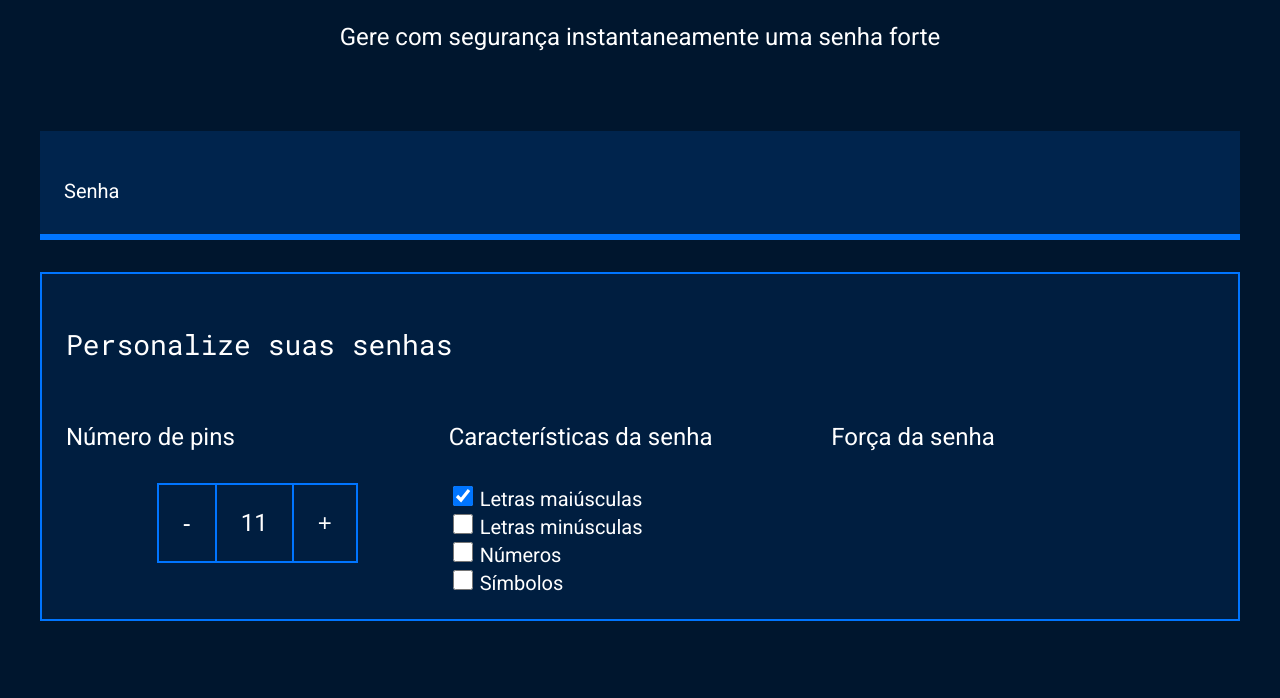
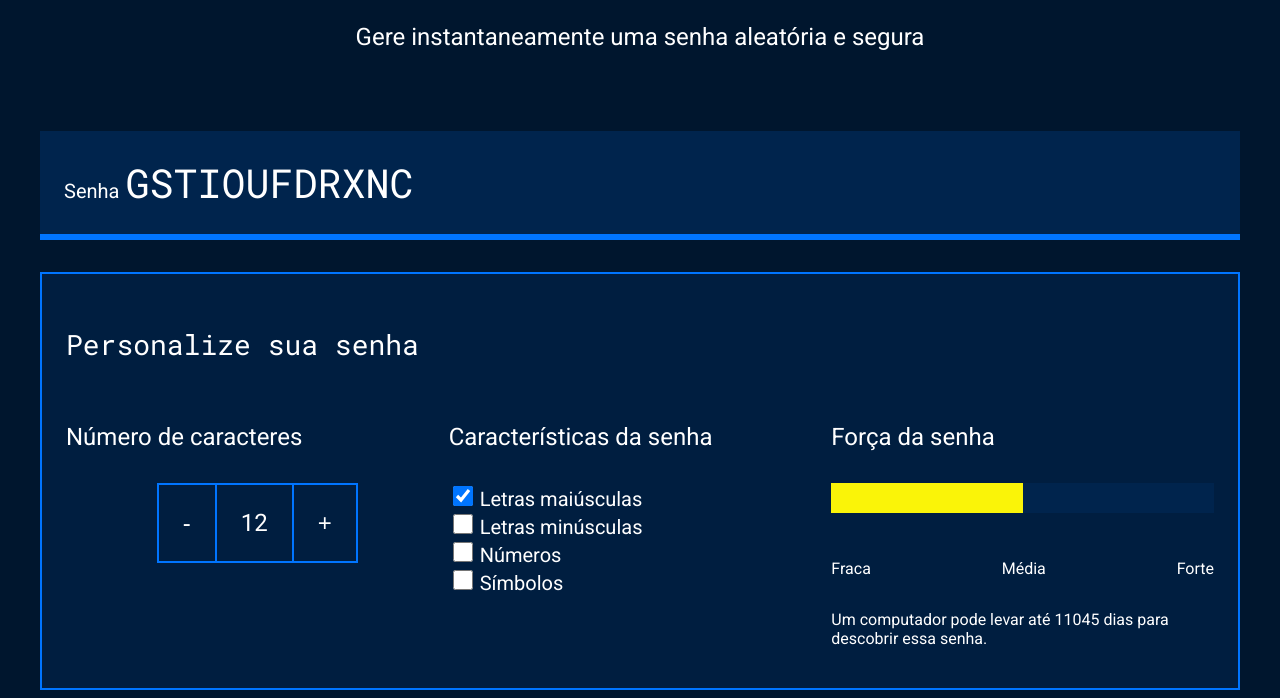
Before and after one commit to mayrafer/seguran-a-digital, a plain HTML site: page index.html in a window 1280 px wide. Shown: the part 172-870 px from the top of the page. Before the commit the page ends 801 px from the top, so only its background shows below. Drawn offline with Linux system fonts and the light colour scheme.

Commit message:
mudança

```diff
--- a/index.html
+++ b/index.html
@@ -13,20 +13,20 @@
         <div class="conteudo-titulo">
             <img src="unlock.svg" alt="cadeado fechado">
             <h2 class="titulo-principal">Gerador de senhas</h2>
-            <h3 class="titulo-secundario">Gere com segurança instantaneamente uma senha forte</h3>
+            <h3 class="titulo-secundario">Gere instantaneamente uma senha aleatória e segura</h3>
         </div>
         <div class="conteudo-senha">
             <label for="senha">Senha</label>
-            <input name="senha" type="text" id="campo-senha">
+            <input name="senha" type="text" id="campo-senha" readonly>
         </div>
         <div class="parametro">
-            <h3 class="parametro-titulo">Personalize suas senhas</h3>
+            <h3 class="parametro-titulo">Personalize sua senha</h3>
             <div class="parametro-coluna__senha">
                 <div class="parametro-senha">
-                    <h4 class="parametro-senha__titulo">Número de pins</h4>
+                    <h4 class="parametro-senha__titulo">Número de caracteres</h4>
                     <div class="parametro-senha-botoes">
                         <button class="parametro-senha__botao">-</button>
-                        <p class="parametro-senha__texto">11</p>
+                        <p class="parametro-senha__texto">12</p>
                         <button class="parametro-senha__botao">+</button>
                     </div>
                 </div>
@@ -48,14 +48,22 @@
                         <input name="simbolo" type="checkbox" class="checkbox">
                         <label for="simbolo">Símbolos</label>
                     </div>
-
                 </div>
                 <div class="parametro-senha">
                     <h4 class="parametro-senha__titulo">Força da senha</h4>
+                    <div class="barra"></div>
+                    <div class="forca fraca"></div>
+                    <div class="parametro-senha-textos">
+                        <p>Fraca</p>
+                        <p>Média</p>
+                        <p>Forte</p>
+                    </div>
+                    <p class="entropia"></p>
                 </div>
             </div>
         </div>
     </section>
+    <script src="main.js"></script>
 </body>
 
 </html>
--- /dev/null
+++ b/main.js
@@ -0,0 +1,77 @@
+const numeroSenha = document.querySelector('.parametro-senha__texto');
+let tamanhoSenha = 12;
+numeroSenha.textContent = tamanhoSenha;
+const letrasMaiusculas = 'ABCDEFGHIJKLMNOPQRSTUVXYWZ';
+const letrasMinusculas = 'abcdefghijklmnopqrstuvxywz';
+const numeros = '0123456789';
+const simbolos = '!@%*?';
+const botoes = document.querySelectorAll('.parametro-senha__botao');
+const campoSenha = document.querySelector('#campo-senha');
+const checkbox = document.querySelectorAll('.checkbox');
+const forcaSenha = document.querySelector('.forca');
+
+botoes[0].onclick = diminuiTamanho;
+botoes[1].onclick = aumentaTamanho;
+
+function diminuiTamanho() {
+    if (tamanhoSenha > 1) {
+        // tamanhoSenha = tamanhoSenha-1;
+        tamanhoSenha--;
+    }
+    numeroSenha.textContent = tamanhoSenha;
+    geraSenha();
+}
+function aumentaTamanho() {
+    if (tamanhoSenha < 20) {
+        // tamanhoSenha = tamanhoSenha+1;
+        tamanhoSenha++;
+    }
+    numeroSenha.textContent = tamanhoSenha;
+    geraSenha();
+}
+
+for (i = 0; i < checkbox.length; i++) {
+    checkbox[i].onclick = geraSenha;
+}
+
+geraSenha();
+
+function geraSenha() {
+    let alfabeto = '';
+    if (checkbox[0].checked) {
+        alfabeto = alfabeto + letrasMaiusculas;
+    }
+    if (checkbox[1].checked) {
+        alfabeto = alfabeto + letrasMinusculas;
+    }
+    if (checkbox[2].checked) {
+        alfabeto = alfabeto + numeros;
+    }
+    if (checkbox[3].checked) {
+        alfabeto = alfabeto + simbolos;
+    }
+    let senha = '';
+    for (let i = 0; i < tamanhoSenha; i++) {
+        let numeroAleatorio = Math.random() * alfabeto.length;
+        numeroAleatorio = Math.floor(numeroAleatorio);
+        senha = senha + alfabeto[numeroAleatorio];
+    }
+    campoSenha.value = senha;
+    classificaSenha(alfabeto.length);
+
+}
+
+function classificaSenha(tamanhoAlfabeto) {
+    let entropia = tamanhoSenha * Math.log2(tamanhoAlfabeto);
+    console.log(entropia);
+    forcaSenha.classList.remove('fraca', 'media', 'forte');
+    if (entropia > 57) {
+        forcaSenha.classList.add('forte');
+    } else if (entropia > 35 && entropia < 57) {
+        forcaSenha.classList.add('media');
+    } else if (entropia <= 35) {
+        forcaSenha.classList.add('fraca');
+    }
+    const valorEntropia = document.querySelector('.entropia');
+    valorEntropia.textContent = "Um computador pode levar até " + Math.floor(2 ** entropia / (100e6 * 60 * 60 * 24)) + " dias para descobrir essa senha.";
+}
--- a/style.css
+++ b/style.css
@@ -118,6 +118,39 @@ label {
     cursor: pointer;
 }
 
+.barra {
+    background-color: var(--fundo-senha);
+    height: 30px;
+    width: 100%;
+}
+
+.forca {
+    height: 30px;
+    position: relative;
+    bottom: 30px;
+}
+
+.fraca {
+    width: 25%;
+    background-color: #E71B32;
+}
+
+.media {
+    background-color: #FAF408;
+    width: 50%;
+}
+
+.forte {
+    background-color: #00FF85;
+    width: 100%;
+}
+
+.parametro-senha-textos {
+    display: flex;
+    justify-content: space-between;
+}
+
+
 @media screen and (min-width: 768px) {
     .parametro-coluna__senha {
         flex-direction: row;
```
